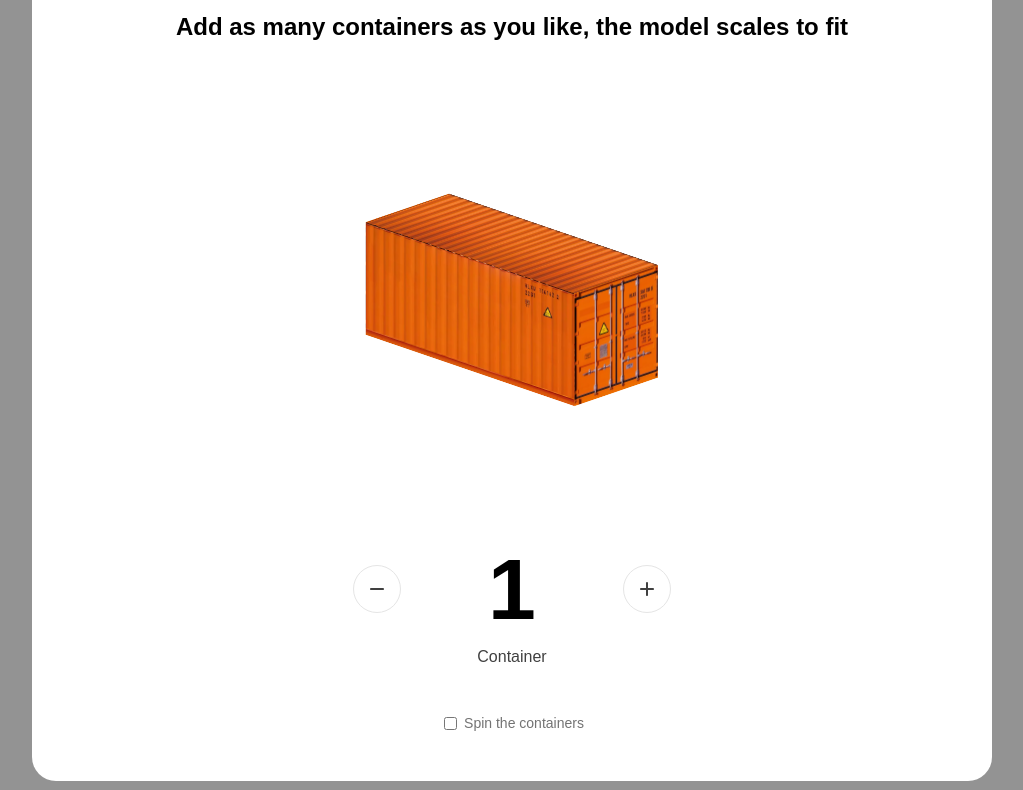
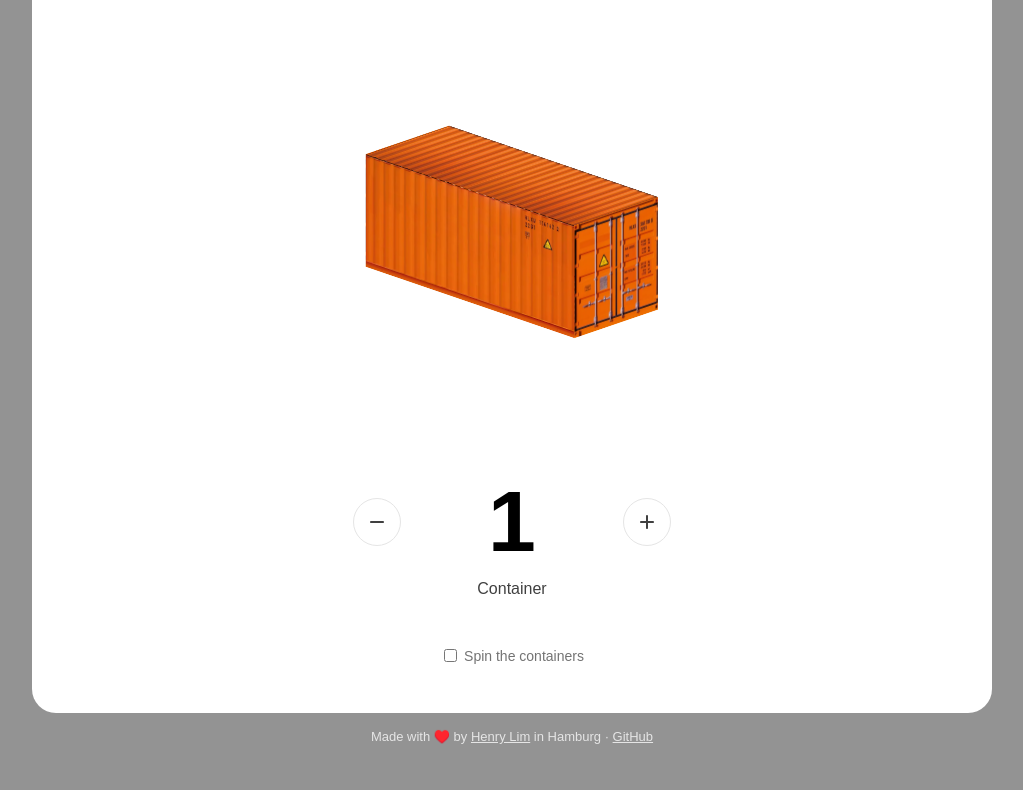
Before and after one commit to limhenry/3d-transform-shipping-container-demo, a plain HTML site: page index.html in a window 1280 px wide. Shown: the part 132-922 px from the top of the page, without its empty margins (128-1151 px from the left). After the commit the page ends 900 px from the top, so only its background shows below. Drawn offline with Linux system fonts and the light colour scheme.

Commit message:
remove h2

```diff
--- a/index.html
+++ b/index.html
@@ -10,7 +10,6 @@
 <body>
   <main>
     <h1>Container Quantity</h1>
-    <h2>Add as many containers as you like, the model scales to fit</h2>
 
     <div class="frame">
       <div class="containers"></div>
```
